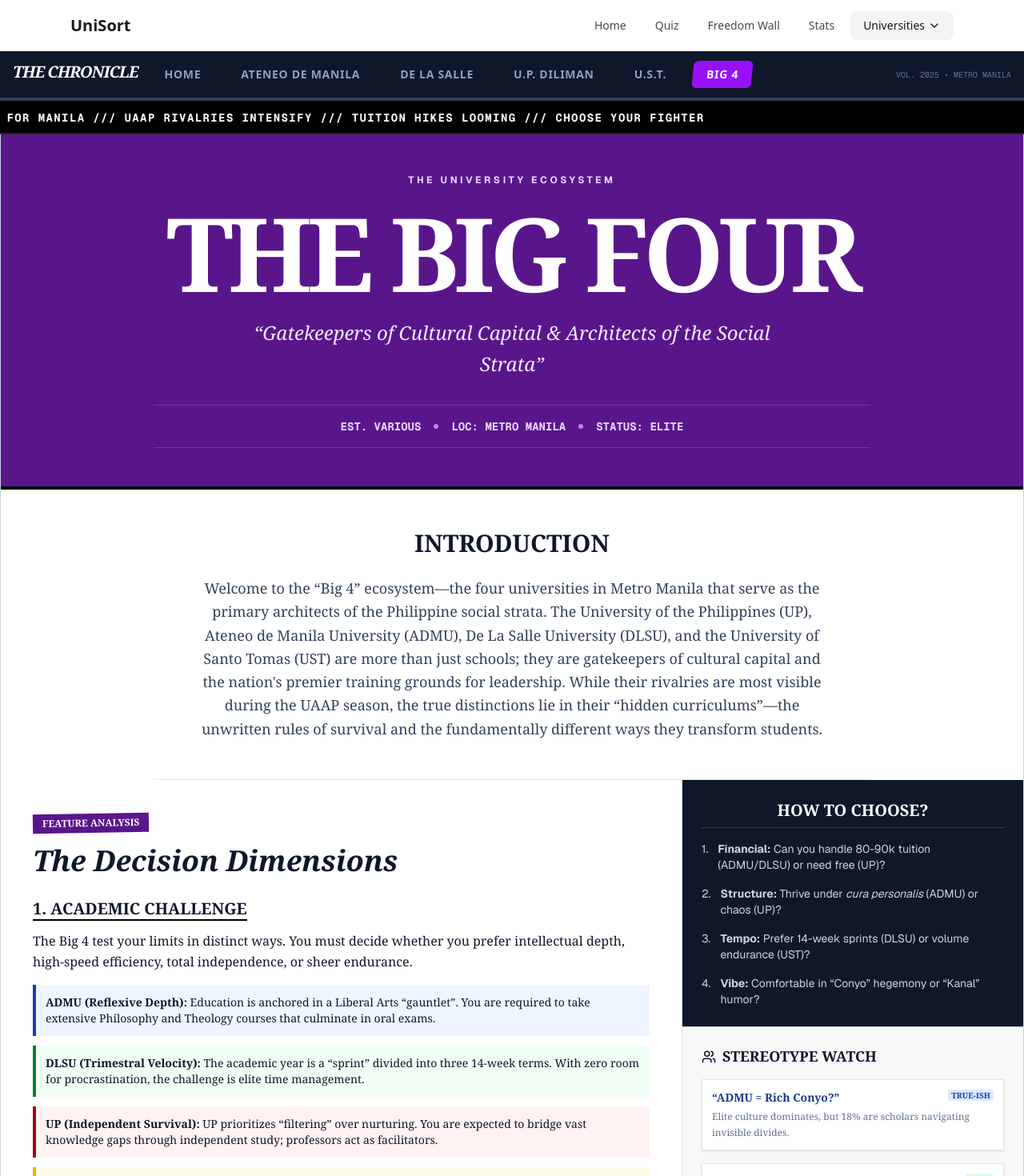
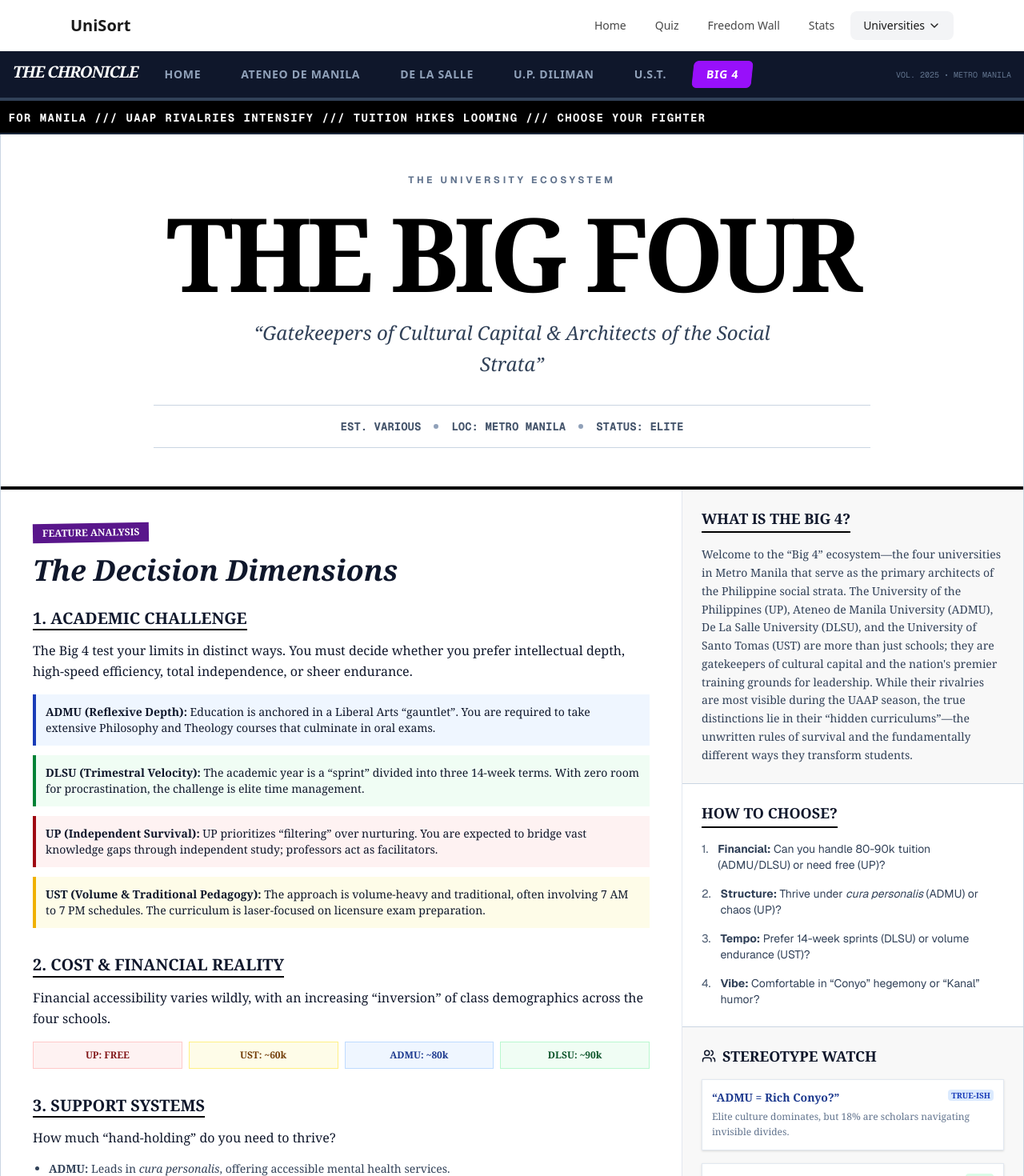
Before and after one commit to yanicells/UniSort, a Next.js app: page /big4 in a window 1280 px wide. Shown: the top 1470 px of the page at 80% size. Built offline with nearby package versions, Linux system fonts and the light colour scheme.

Commit message:
slight changes to ui

```diff
--- a/app/(app)/big4/page.tsx
+++ b/app/(app)/big4/page.tsx
@@ -17,45 +17,26 @@
 
         <div className="max-w-7xl mx-auto bg-white shadow-2xl min-h-screen border-x border-slate-300">
           {/* Header */}
-          <header className="p-6 md:p-12 text-center border-b-4 border-black bg-purple-900 text-white relative overflow-hidden">
-            <div className="absolute top-0 left-0 w-full h-full opacity-10 bg-[radial-gradient(circle_at_center,_var(--tw-gradient-stops))] from-white to-transparent"></div>
-            <p className="font-sans font-bold text-xs tracking-[0.3em] uppercase mb-4 text-purple-200">
+          <header className="p-6 md:p-12 text-center border-b-4 border-black bg-white text-black">
+            <p className="font-sans font-bold text-xs tracking-[0.3em] uppercase mb-4 text-slate-500">
               The University Ecosystem
             </p>
-            <h1 className="text-6xl md:text-9xl font-black uppercase tracking-tighter leading-none mb-2 text-white">
+            <h1 className="text-6xl md:text-9xl font-black uppercase tracking-tighter leading-none mb-2">
               THE BIG FOUR
             </h1>
-            <p className="text-xl md:text-2xl font-serif italic text-purple-100 max-w-2xl mx-auto mt-4">
+            <p className="text-xl md:text-2xl font-serif italic text-slate-700 max-w-2xl mx-auto mt-4">
               &ldquo;Gatekeepers of Cultural Capital & Architects of the Social
               Strata&rdquo;
             </p>
 
-            <div className="flex justify-center items-center gap-4 text-xs md:text-sm font-bold border-y border-purple-400/30 py-4 mt-8 max-w-4xl mx-auto font-mono text-purple-200">
+            <div className="flex justify-center items-center gap-4 text-xs md:text-sm font-bold border-y border-slate-300 py-4 mt-8 max-w-4xl mx-auto font-mono text-slate-600">
               <span>EST. VARIOUS</span>
-              <span className="w-1.5 h-1.5 bg-purple-400 rounded-full"></span>
+              <span className="w-1.5 h-1.5 bg-slate-400 rounded-full"></span>
               <span>LOC: METRO MANILA</span>
-              <span className="w-1.5 h-1.5 bg-purple-400 rounded-full"></span>
+              <span className="w-1.5 h-1.5 bg-slate-400 rounded-full"></span>
               <span>STATUS: ELITE</span>
             </div>
           </header>
-
-          {/* Intro Section */}
-          <div className="p-8 md:p-12 border-b border-slate-200 max-w-4xl mx-auto text-center">
-            <h2 className="text-3xl font-black uppercase mb-6">Introduction</h2>
-            <p className="text-lg leading-relaxed font-serif text-slate-700">
-              Welcome to the &ldquo;Big 4&rdquo; ecosystem—the four universities
-              in Metro Manila that serve as the primary architects of the
-              Philippine social strata. The University of the Philippines (UP),
-              Ateneo de Manila University (ADMU), De La Salle University (DLSU),
-              and the University of Santo Tomas (UST) are more than just
-              schools; they are gatekeepers of cultural capital and the
-              nation&apos;s premier training grounds for leadership. While their
-              rivalries are most visible during the UAAP season, the true
-              distinctions lie in their &ldquo;hidden curriculums&rdquo;—the
-              unwritten rules of survival and the fundamentally different ways
-              they transform students.
-            </p>
-          </div>
 
           {/* Main Grid */}
           <div className="grid grid-cols-1 lg:grid-cols-12">
@@ -277,36 +258,56 @@
 
             {/* Right Col - Sidebar Stats */}
             <div className="lg:col-span-4 bg-[#f8f8f8]">
+              {/* What is the Big 4? */}
+              <div className="p-6 border-b border-slate-300">
+                <h3 className="font-black text-lg uppercase mb-4 border-b-2 border-black inline-block pb-1">
+                  What is the Big 4?
+                </h3>
+                <p className="text-sm leading-relaxed font-serif text-slate-700">
+                  Welcome to the &ldquo;Big 4&rdquo; ecosystem—the four universities
+                  in Metro Manila that serve as the primary architects of the
+                  Philippine social strata. The University of the Philippines (UP),
+                  Ateneo de Manila University (ADMU), De La Salle University (DLSU),
+                  and the University of Santo Tomas (UST) are more than just
+                  schools; they are gatekeepers of cultural capital and the
+                  nation&apos;s premier training grounds for leadership. While their
+                  rivalries are most visible during the UAAP season, the true
+                  distinctions lie in their &ldquo;hidden curriculums&rdquo;—the
+                  unwritten rules of survival and the fundamentally different ways
+                  they transform students.
+                </p>
+              </div>
+
               {/* Decision Matrix Widget */}
-              <div className="p-6 border-b border-slate-300 bg-slate-900 text-white">
-                <h3 className="font-black text-xl uppercase mb-4 text-center border-b border-slate-700 pb-2">
+              <div className="p-6 border-b border-slate-300 bg-white">
+                <h3 className="font-black text-lg uppercase mb-4 border-b-2 border-black inline-block pb-1">
                   How to Choose?
                 </h3>
                 <ul className="space-y-4 text-sm font-sans">
                   <li className="flex gap-3">
-                    <span className="text-slate-300">1.</span>
-                    <span className="text-slate-300">
+                    <span className="text-slate-600">1.</span>
+                    <span className="text-slate-700">
                       <strong>Financial:</strong> Can you handle 80-90k tuition
                       (ADMU/DLSU) or need free (UP)?
                     </span>
                   </li>
                   <li className="flex gap-3">
-                    <span className="text-slate-300">2.</span>
-                    <span className="text-slate-300">
+                    <span className="text-slate-600">2.</span>
+                    <span className="text-slate-700">
                       <strong>Structure:</strong> Thrive under{" "}
                       <em>cura personalis</em> (ADMU) or chaos (UP)?
                     </span>
                   </li>
                   <li className="flex gap-3">
-                    <span className="text-slate-300">3.</span>
-                    <span className="text-slate-300">
+                    <span className="text-slate-600">3.</span>
+                    <span className="text-slate-700">
                       <strong>Tempo:</strong> Prefer 14-week sprints (DLSU) or
                       volume endurance (UST)?
                     </span>
                   </li>
                   <li className="flex gap-3">
-                    <span className="text-slate-300">4.</span>
-                    <span className="text-slate-300">
+                    <span className="text-slate-600">4.</span>
+                    <span className="text-slate-700">
                       <strong>Vibe:</strong> Comfortable in &ldquo;Conyo&rdquo;
                       hegemony or &ldquo;Kanal&rdquo; humor?
                     </span>
--- a/app/page.tsx
+++ b/app/page.tsx
@@ -77,7 +77,7 @@
           </div>
 
           {/* Stats Box */}
-          <div className="lg:col-span-4 bg-slate-100 p-8 flex flex-col justify-center text-center border-t lg:border-t-0">
+          <div className="lg:col-span-4 bg-slate-100 p-8 flex flex-col justify-center text-center border-t lg:border-t-0 gap-6">
             <div className="border-4 border-black p-6 bg-white shadow-[8px_8px_0px_0px_rgba(0,0,0,1)]">
               <span className="block text-6xl font-black text-orange-600 mb-2">
                 {quizSummary.total}
@@ -87,6 +87,31 @@
               </span>
               <div className="w-full h-1 bg-slate-200 mt-4 overflow-hidden">
                 <div className="w-3/4 h-full bg-black animate-pulse"></div>
+              </div>
+            </div>
+
+            {/* University Breakdown */}
+            <div className="border-2 border-black p-4 bg-white text-left">
+              <h4 className="font-black uppercase text-xs tracking-widest mb-3 border-b border-slate-300 pb-2">
+                Match Distribution
+              </h4>
+              <div className="space-y-2 text-xs font-mono">
+                <div className="flex justify-between items-center">
+                  <span className="font-bold text-[#001196]">ADMU</span>
+                  <span className="font-black">{quizSummary.admu}</span>
+                </div>
+                <div className="flex justify-between items-center">
+                  <span className="font-bold text-[#00703c]">DLSU</span>
+                  <span className="font-black">{quizSummary.dlsu}</span>
+                </div>
+                <div className="flex justify-between items-center">
+                  <span className="font-bold text-[#7b1113]">UP</span>
+                  <span className="font-black">{quizSummary.up}</span>
+                </div>
+                <div className="flex justify-between items-center">
+                  <span className="font-bold text-[#fdb71a]">UST</span>
+                  <span className="font-black">{quizSummary.ust}</span>
+                </div>
               </div>
             </div>
           </div>
@@ -141,12 +166,20 @@
                 Explore curated overviews, campus culture highlights, and stats
                 to help you decide where you fit.
               </p>
-              <Link
-                href="/big4"
-                className="text-orange-600 font-bold text-xs uppercase hover:underline"
-              >
-                View stats →
-              </Link>
+              <div className="flex flex-col gap-2">
+                <Link
+                  href="/big4"
+                  className="text-orange-600 font-bold text-xs uppercase hover:underline"
+                >
+                  Compare the Big 4 →
+                </Link>
+                <Link
+                  href="/admu"
+                  className="text-orange-600 font-bold text-xs uppercase hover:underline"
+                >
+                  Learn about universities →
+                </Link>
+              </div>
             </div>
           </div>
         </div>
```
